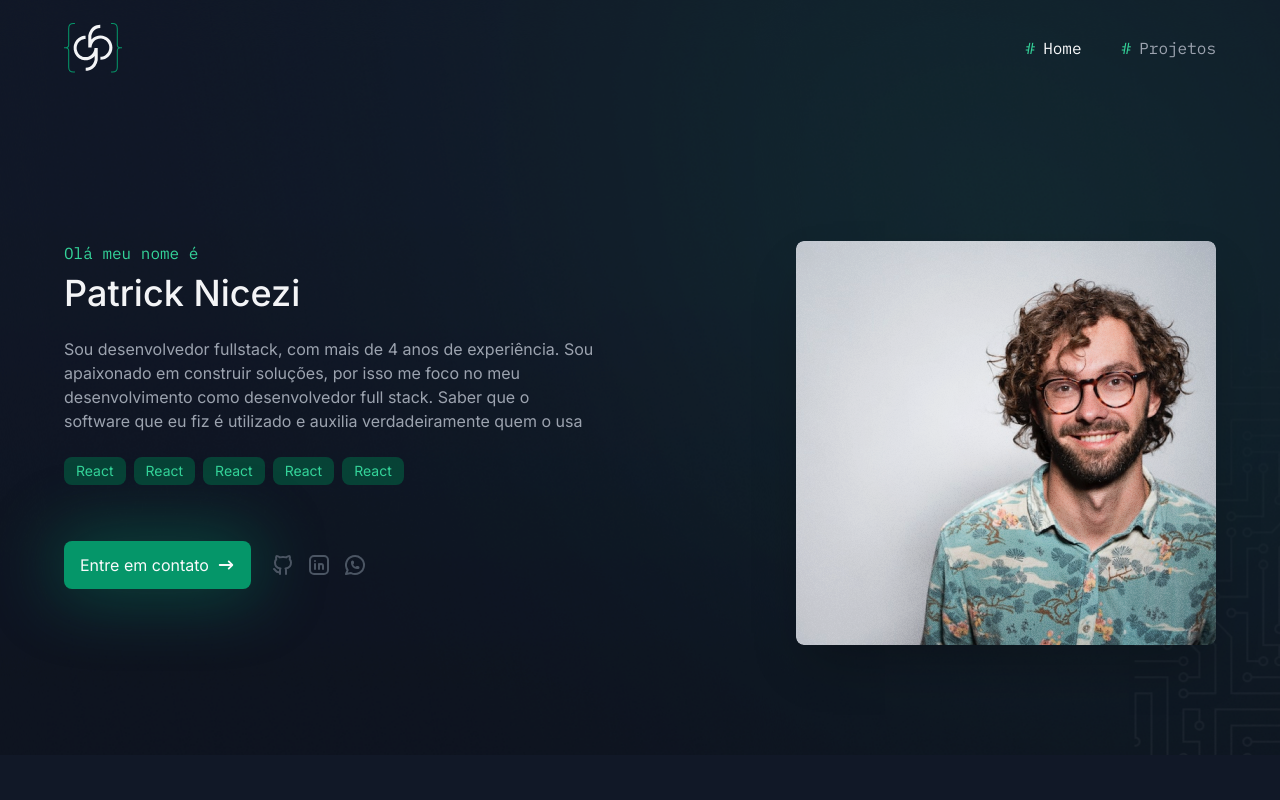
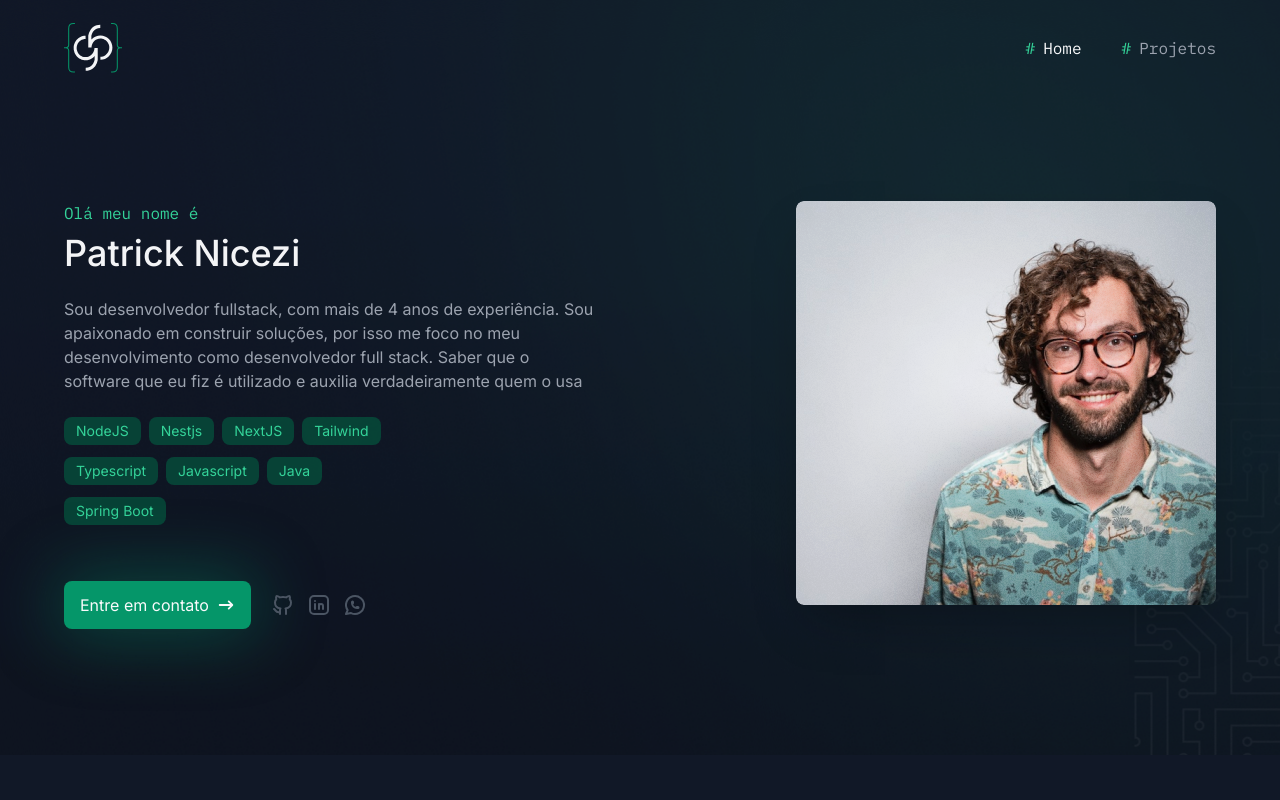
Before and after one commit to patrick0806/protifolio, a Next.js app: page / in a window 1280 px wide. Shown: the top 800 px of the page. Built offline with nearby package versions, Linux system fonts and the light colour scheme.

Commit message:
refactor: add string tags

```diff
--- a/src/feature/heroSection/heroSection.tsx
+++ b/src/feature/heroSection/heroSection.tsx
@@ -20,6 +20,10 @@ const CONTACTS = [
     }
 ]
 
+const TEC_TAGS = [
+    "NodeJS", "Nestjs", "NextJS", "Tailwind", "Typescript", "Javascript", "Java", "Spring Boot"
+]
+
 export function HeroSection() {
     return (
         <section className="w-full lg:h-[755px] bg-hero-image bg-no-repeat bg-cover flex flex-col justify-end pb-10 sm:pb-32 lg:pb-[110px] py-32">
@@ -31,7 +35,7 @@ export function HeroSection() {
                     <p className="text-gray-400 my-6 text-sm sm:text-base">Sou desenvolvedor fullstack, com mais de 4 anos de experiência. Sou apaixonado em construir soluções, por isso me foco no meu desenvolvimento como desenvolvedor full stack. Saber que o software que eu fiz é utilizado e auxilia verdadeiramente quem o usa </p>
 
                     <div className="flex flex-wrap gap-x-2 gap-y-3 lg:max-w-[340px]">
-                        {Array.from({ length: 5 }).map((_, i) => <TagBadge key={i} name="React" />)}
+                        {TEC_TAGS.map((tech, i) => <TagBadge key={i} name={tech} />)}
                     </div>
                     <div className="flex flex-col sm:flex-row sm:items-center sm:gap-5 mt-6 lg:mt-10">
                         <Button className="w-max shadow-button">
```
